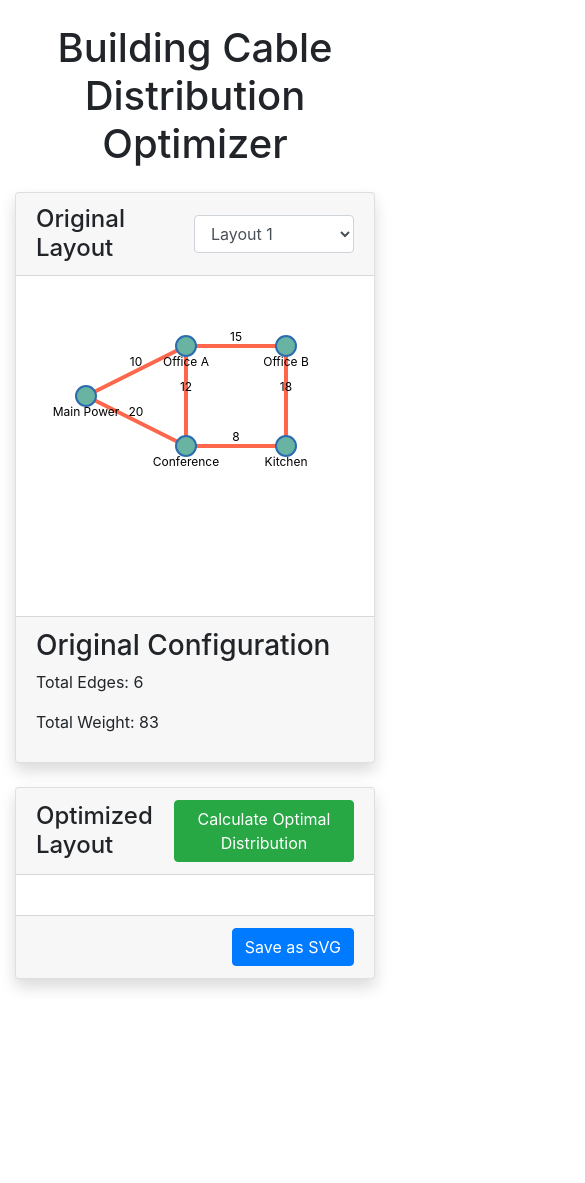
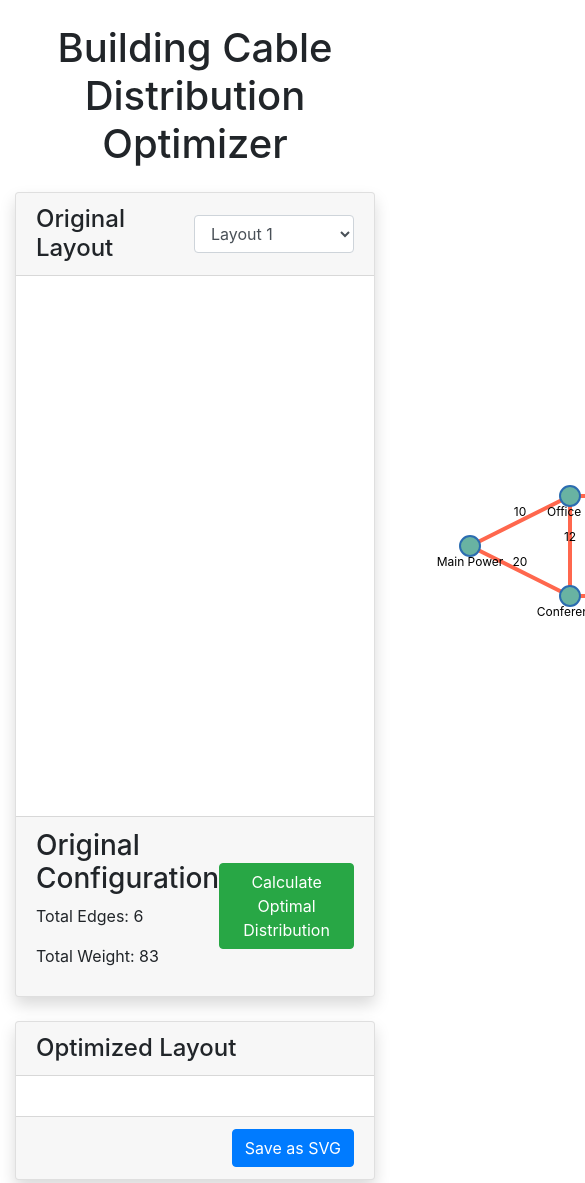
Before and after one commit to Genti1bytyqi/CableDistribution, a website with bundled scripts: page front-end/index.html in a window 390 px wide. Shown: the top 1183 px of the page, 585 px wide, since content can reach past the window. Before the commit the page ends 1027 px from the top, so only its background shows below. Built offline with nearby package versions, Linux system fonts and the light colour scheme.

Commit message:
added some feature in the codebase!

```diff
--- a/front-end/css/style.css
+++ b/front-end/css/style.css
@@ -1,14 +1,13 @@
 body {
   font-family: 'Segoe UI', Tahoma, Geneva, Verdana, sans-serif;
-  background: #f0f2f5; /* Softer gray background */
+  background: #f0f2f5;
   margin: 0;
   padding: 0;
   color: #333;
 }
 
 .container {
-  width: 95%;
-  max-width: 1400px;
+  width: 90%;
   margin: 0 auto;
   padding: 1rem 0;
 }
@@ -21,36 +20,9 @@ h1 {
   color: #333;
 }
 
-.layout-selector {
-  display: flex;
-  flex-wrap: wrap;
-  gap: 0.5rem;
-  justify-content: center;
-  margin-bottom: 1.5rem;
-}
-
-.layout-selector button,
-.card-header button,
-.btn-group .btn {
-  background-color: #007BFF;
-  color: #fff;
-  border: none;
-  padding: 0.6rem 1.2rem;
-  border-radius: 4px;
-  cursor: pointer;
-  font-size: 0.9rem;
-  transition: background-color 0.2s, transform 0.1s;
-}
-
-.layout-selector button:hover,
-.card-header button:hover,
-.btn-group .btn:hover {
-  background-color: #0056b3;
-}
-
 .graph-container {
-  min-height: 550px;
-  width: 100%;
+  min-height: 600px;
+  min-width: 800px;
   background-color: #fff;
   border: 1px solid #dee2e6;
   border-radius: 4px;
@@ -58,21 +30,11 @@ h1 {
   display: flex;
   justify-content: center;
   align-items: center;
-  padding: 1.5rem;
-  box-sizing: border-box;
-}
-
-.cards {
-  display: flex;
-  gap: 1.5rem;
-  flex-wrap: wrap;
-  margin-bottom: 1.5rem;
 }
 
 .card {
   flex: 1;
-  min-width: 500px;
-  max-width: 800px;
+  min-width: 300px;
   background-color: #fff;
   border: 1px solid #ccc;
   border-radius: 6px;
@@ -88,7 +50,6 @@ h1 {
   box-shadow: 0 4px 12px rgba(0,0,0,0.15);
 }
 
-/* Card Header */
 .card-header {
   background: linear-gradient(135deg, #f9f9f9 0%, #e9e9e9 100%);
   padding: 0.75rem 1rem;
@@ -96,46 +57,6 @@ h1 {
   justify-content: space-between;
   align-items: center;
   border-bottom: 1px solid #ccc;
-}
-
-.card-header h2 {
-  margin: 0;
-  font-size: 1.2rem;
-  font-weight: 500;
-  color: #333;
-}
-
-.card-content {
-  padding: 1.5rem;
-  flex: 1;
-  display: flex;
-  justify-content: center;
-  align-items: center;
-  background-color: #fafafa;
-}
-
-.card-content svg {
-  width: 100%;
-  height: auto;
-  border: 1px solid #ccc;
-  border-radius: 4px;
-  background-color: #ffffff;
-}
-
-.stats-card {
-  margin: 0.5rem;
-  padding: 1rem;
-  border: 1px solid #e2e8f0;
-  border-radius: 8px;
-  background-color: #fff;
-  box-shadow: 0 1px 3px rgba(0,0,0,0.1);
-  width: 100%; /* Added for full width */
-}
-
-.stats-card h3 {
-  margin-top: 0;
-  font-weight: 500;
-  color: #333;
 }
 
 .card-footer {
@@ -148,18 +69,3 @@ h1 {
   justify-content: space-between;
   align-items: center;
 }
-
-.btn-group {
-  display: flex;
-  gap: 0.5rem;
-}
-
-@media (max-width: 768px) {
-  .card {
-    min-width: 100%;
-  }
-
-  .graph-container {
-    min-height: 400px;
-  }
-}
--- a/front-end/index.html
+++ b/front-end/index.html
@@ -12,7 +12,7 @@
     <h1 class="text-center mb-4">Building Cable Distribution Optimizer</h1>
     <div class="row">
       <!-- Original Layout Card -->
-      <div class="col-md-12 col-lg-6 mb-4">
+      <div class="col-md-12 mb-4">
         <div class="card shadow">
           <div class="card-header d-flex justify-content-between align-items-center">
             <h4 class="mb-0">Original Layout</h4>
@@ -31,15 +31,17 @@
           <div class="card-body">
             <div id="originalGraphContainer" class="graph-container"></div>
           </div>
-          <div class="card-footer" id="originalStats"></div>
+           <div class="card-footer d-flex justify-content-between align-items-center">
+      <div id="originalStats"></div>
+      <button class="btn btn-success" id="optimizeBtn">Calculate Optimal Distribution</button>
+    </div>
         </div>
       </div>
       <!-- Optimized Layout Card -->
-      <div class="col-md-12 col-lg-6 mb-4">
+      <div class="col-md-12 mb-4">
         <div class="card shadow">
           <div class="card-header d-flex justify-content-between align-items-center">
             <h4 class="mb-0">Optimized Layout</h4>
-            <button class="btn btn-success" id="optimizeBtn">Calculate Optimal Distribution</button>
           </div>
           <div class="card-body">
             <div id="optimizedGraphContainer" class="graph-container"></div>
@@ -57,7 +59,6 @@
   <script src="https://code.jquery.com/jquery-3.5.1.slim.min.js"></script>
   <script src="https://cdn.jsdelivr.net/npm/popper.js@1.16.1/dist/umd/popper.min.js"></script>
   <script src="https://stackpath.bootstrapcdn.com/bootstrap/4.5.2/js/bootstrap.min.js"></script>
-  <!-- Main JS module -->
   <script type="module" src="js/main.js"></script>
 </body>
 </html>
--- a/front-end/js/graph.js
+++ b/front-end/js/graph.js
@@ -5,8 +5,8 @@ export function renderGraph(nodes, edges, containerSelector, isOptimized, should
   const container = document.querySelector(containerSelector);
   container.innerHTML = "";
 
-  const width = 500;
-  const height = 300;
+  const width = 1068;
+  const height = 500;
 
   const localNodes = nodes.map(n => ({ ...n }));
   if (shouldCenter) {
@@ -41,7 +41,6 @@ export function renderGraph(nodes, edges, containerSelector, isOptimized, should
     .attr("height", height)
     .attr("fill", "transparent")
     .on("click", function (event) {
-      // Add a new node only if the background was clicked.
       if (event.target.tagName === "rect") {
         const [x, y] = d3.pointer(event);
         const nodeName = prompt("Enter a name for the new node:", "Node " + (nodes.length + 1));
@@ -129,7 +128,6 @@ export function renderGraph(nodes, edges, containerSelector, isOptimized, should
         if (nodeIndex > -1) {
           nodes.splice(nodeIndex, 1);
         }
-        // Remove connected edges in-place.
         for (let i = edges.length - 1; i >= 0; i--) {
           if (edges[i].from === d.id || edges[i].to === d.id) {
             edges.splice(i, 1);
--- a/front-end/js/main.js
+++ b/front-end/js/main.js
@@ -20,13 +20,12 @@ export function selectLayout(layoutFile) {
       if (layoutFile === "layouts/custom.json") {
         selectedLayout.name = "Custom Layout";
       }
-
       renderGraph(
         selectedLayout.nodes,
         selectedLayout.edges,
         "#originalGraphContainer",
         false,
-                false,
+        true,
         selectedLayout.backgroundImage
       );
       updateOriginalStats(selectedLayout);
@@ -37,11 +36,8 @@ export function selectLayout(layoutFile) {
     .catch(err => console.error("Error loading layout:", err));
 }
 
-
 function optimizeSelectedLayout() {
   if (!selectedLayout) return;
-
-    console.log(selectLayout.backgroundImage)
 
   fetch('/api/optimize', {
     method: 'POST',
@@ -51,7 +47,14 @@ function optimizeSelectedLayout() {
     .then(response => response.json())
     .then(data => {
       optimizedEdges = data.mstEdges;
-            renderGraph(selectedLayout.nodes, optimizedEdges, "#optimizedGraphContainer", true, false, selectedLayout.backgroundImage);
+      renderGraph(
+        selectedLayout.nodes,
+        optimizedEdges,
+        "#optimizedGraphContainer",
+        true,
+        true,
+        selectedLayout.backgroundImage
+      );
       updateOptimizedStats(optimizedEdges);
     })
     .catch(err => console.error("Error optimizing layout:", err));
@@ -74,11 +77,9 @@ document.addEventListener("DOMContentLoaded", function () {
 });
 
 document.addEventListener("DOMContentLoaded", function () {
-
   const saveSVGBtn = document.getElementById("saveSVGBtn");
   if (saveSVGBtn) {
     saveSVGBtn.addEventListener("click", function () {
-            // Select the SVG element inside the optimized graph container.
       const svgElement = document.querySelector("#optimizedGraphContainer svg");
       if (!svgElement) {
         alert("No optimized layout available to save!");
@@ -112,14 +113,12 @@ document.addEventListener("DOMContentLoaded", function () {
       document.body.appendChild(downloadLink);
       downloadLink.click();
       document.body.removeChild(downloadLink);
-            // Revoke the object URL to free up memory.
       URL.revokeObjectURL(url);
     });
   }
 });
 
 document.addEventListener("DOMContentLoaded", function () {
-
   const floorPlanInput = document.getElementById("floorPlanInput");
   if (floorPlanInput) {
     floorPlanInput.addEventListener("change", function (event) {
@@ -127,9 +126,7 @@ document.addEventListener("DOMContentLoaded", function () {
       if (file && selectedLayout && selectedLayout.name === "Custom Layout") {
         const reader = new FileReader();
         reader.onload = function (e) {
-
           selectedLayout.backgroundImage = e.target.result;
-
           renderGraph(
             selectedLayout.nodes,
             selectedLayout.edges,
```
Lines whose indentation alone changed are shown as unchanged.
